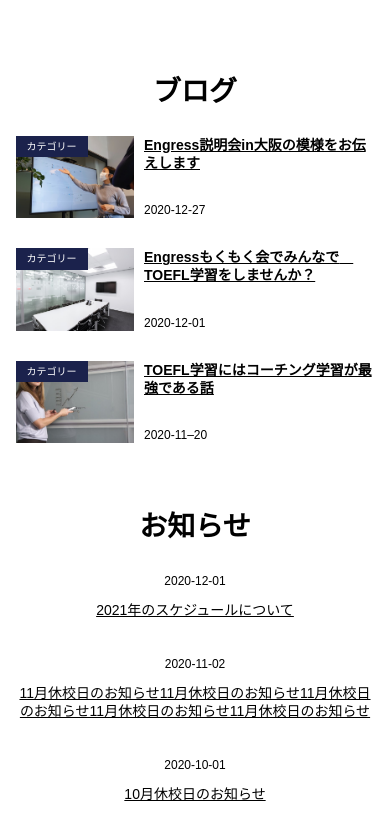
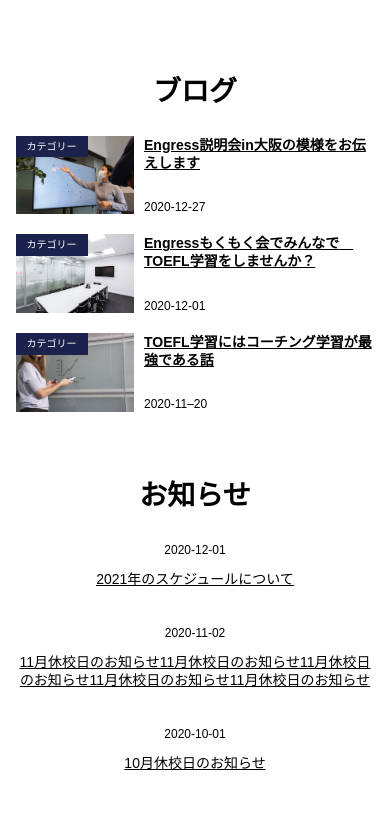
Before and after one commit to fumu238/Engress, a plain HTML site: page index.html in a window 390 px wide. Shown: the part 5481-6321 px from the top of the page. Drawn offline with nearby package versions, Linux system fonts and the light colour scheme.

Commit message:
topのブログCSS修正

```diff
--- a/scss/module/_blogNews.scss
+++ b/scss/module/_blogNews.scss
@@ -46,15 +46,15 @@
 	&__img-wrapper {
 		position: relative;
 		flex: 0 0 150px;
-		padding-bottom: 23.257%;
-		height: 0;
+		height: auto;
 		overflow: hidden;
+		min-width: 100px;
+
 	}
 
 	&__img {
 		width: 100%;
 		height: 100%;
-		position: absolute;
 		object-fit: cover;
 		transition: 0.3s;
 	}
@@ -141,7 +141,6 @@
 		}
 
 		&__img-wrapper {
-			position: relative;
 			flex: 0 0 120px;
 		}
 
@@ -188,7 +187,6 @@
 
 		&__img-wrapper {
 			flex: 0 0 150px;
-			padding-bottom: 18.181%;
 		}
 
 		&__txt-wrapper {
@@ -211,13 +209,18 @@
 		flex: none;
 		width: 100%;
 
+		&__item {
+			&:not(:last-of-type) {
+				margin-bottom: 20px;
+			}
+		}
+
 		&__img-wrapper {
 			flex: 0 0 33%;
-			padding-bottom: 23%;
 		}
 
 		&__txt-wrapper {
-			flex: 0 0 65%;
+			flex: 1 1;
 			margin-left: 10px;
 		}
 	}
```
Also changed, not shown: css/style.min.css, 1 other file.
